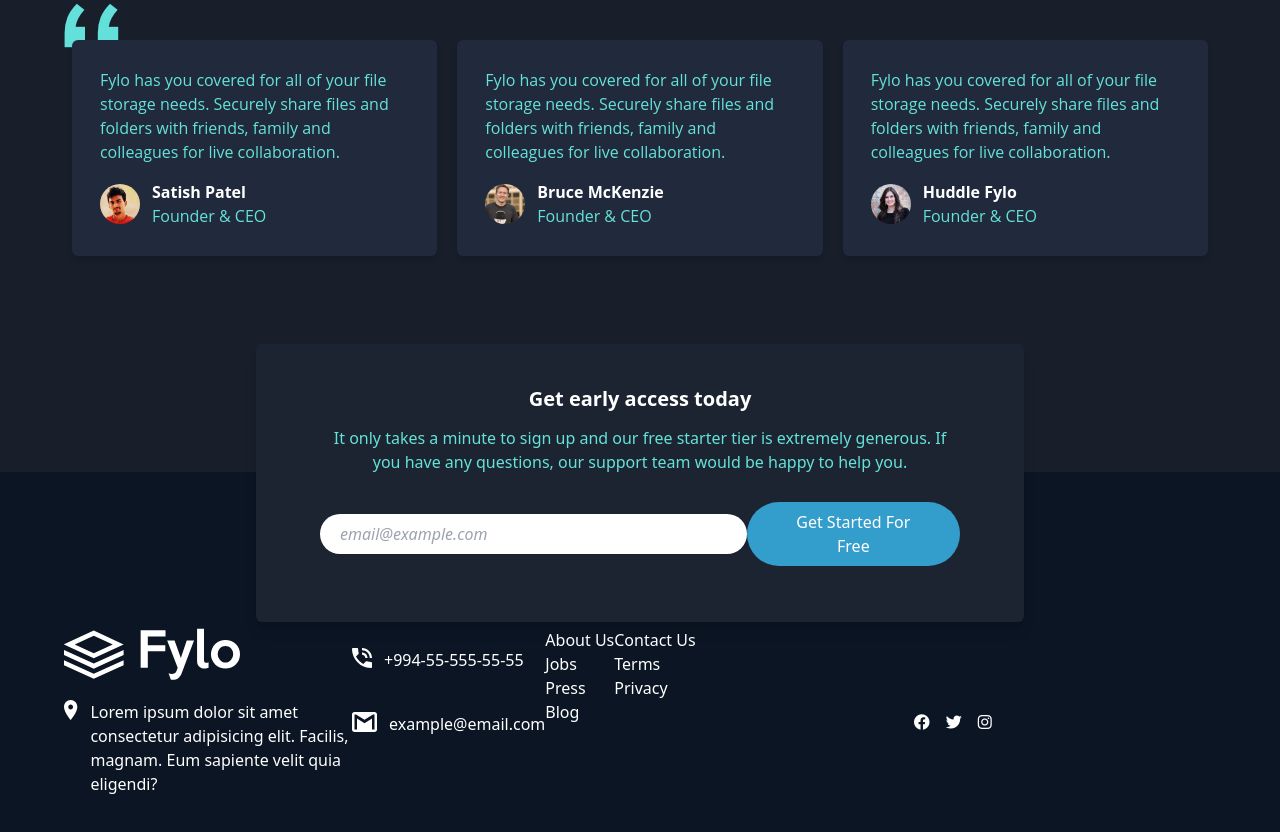
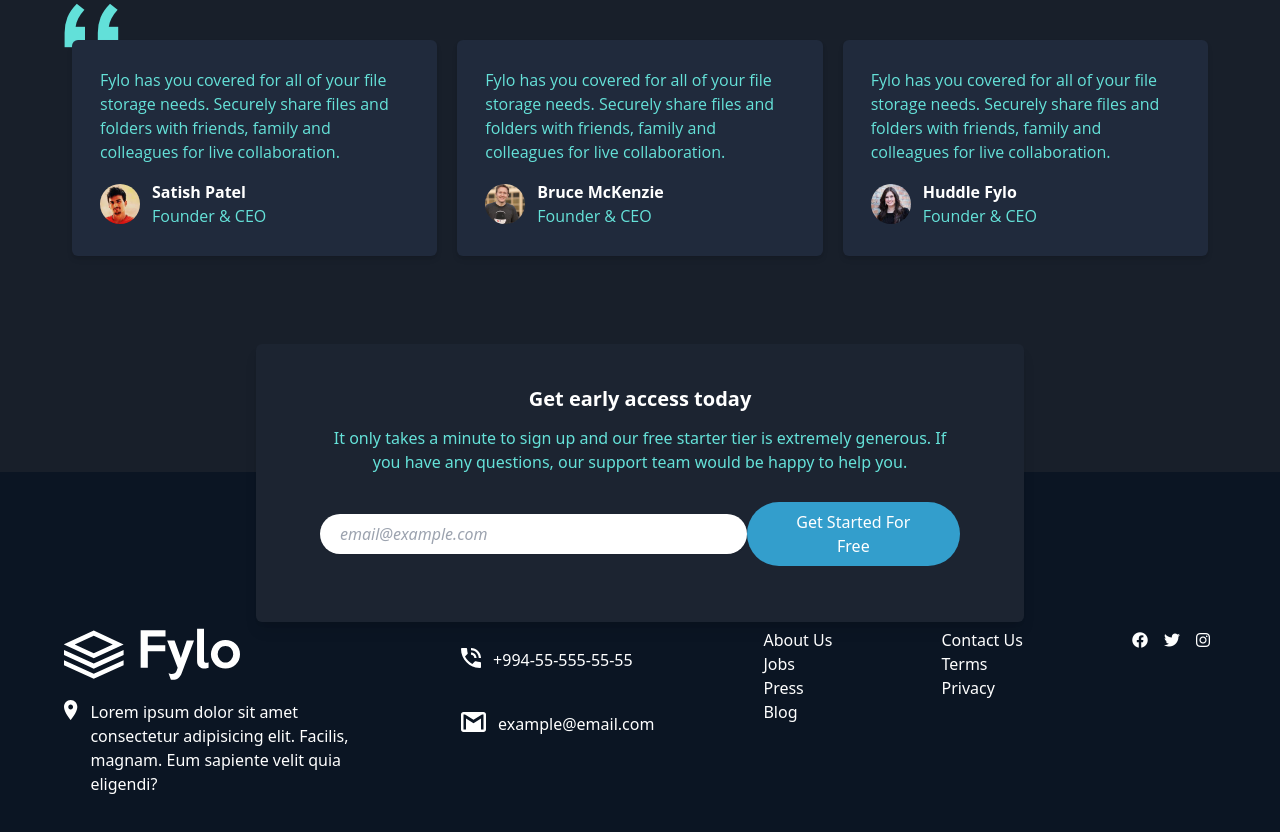
Before and after one commit to RaminMikayilov/Fylo-dark-theme-landing-page, a website: page index.html in a window 1280 px wide. Shown: the part 2128-2960 px from the top of the page. Drawn offline with Linux system fonts and the light colour scheme.

Commit message:
Update index.html

```diff
--- a/index.html
+++ b/index.html
@@ -298,7 +298,7 @@
         </div>
 
         <!-- Social media -->
-        <div class="flex text-white space-x-3 items-center mx-auto">
+        <div class="flex text-white space-x-3 md:mx-0 mx-auto">
           <a href="#" class="hover:text-blue">
             <i class="fa-brands fa-facebook w-5 h-5"></i>
           </a>
```
Also changed, not shown: css/main.css.
